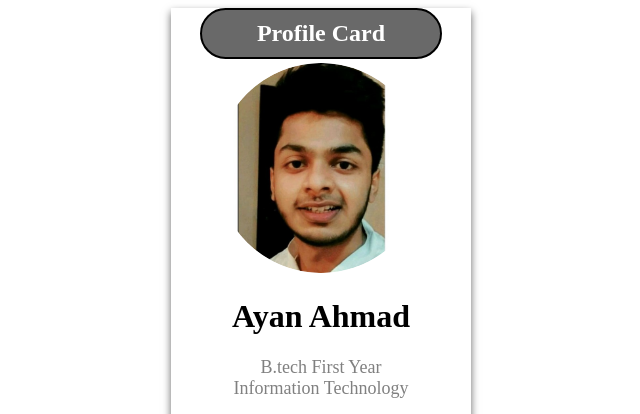
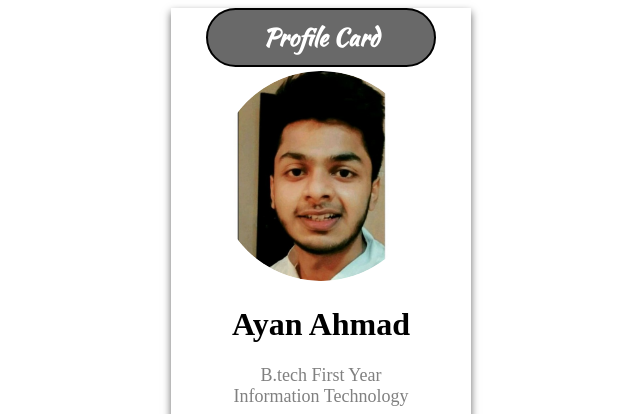
Before and after one commit to technoayan7/ProfileCard, a plain HTML site: page index.html in a window 1280 px wide. Shown: the top 414 px of the page, without its empty margins (319-959 px from the left). Drawn offline with Linux system fonts and the light colour scheme.

Commit message:
Update index.html

```diff
--- a/index.html
+++ b/index.html
@@ -5,6 +5,7 @@
 <link rel="stylesheet" href="https://cdnjs.cloudflare.com/ajax/libs/font-awesome/4.7.0/css/font-awesome.min.css">
 <link rel="icon" type="image/png" href="images/favicon.png">
 <style>
+  @import url('https://fonts.googleapis.com/css2?family=Kaushan+Script&display=swap');
 .card {
   box-shadow: 0 4px 8px 0 rgba(0, 0, 0, 0.6);
   max-width: 300px;
@@ -53,6 +54,7 @@ img
 }
 .head
 {
+  font-family: Kaushan Script, sans-serif;
   background-color: dimgrey;
   color: white;
   border: 2px solid rgb(0, 0, 0);
```
